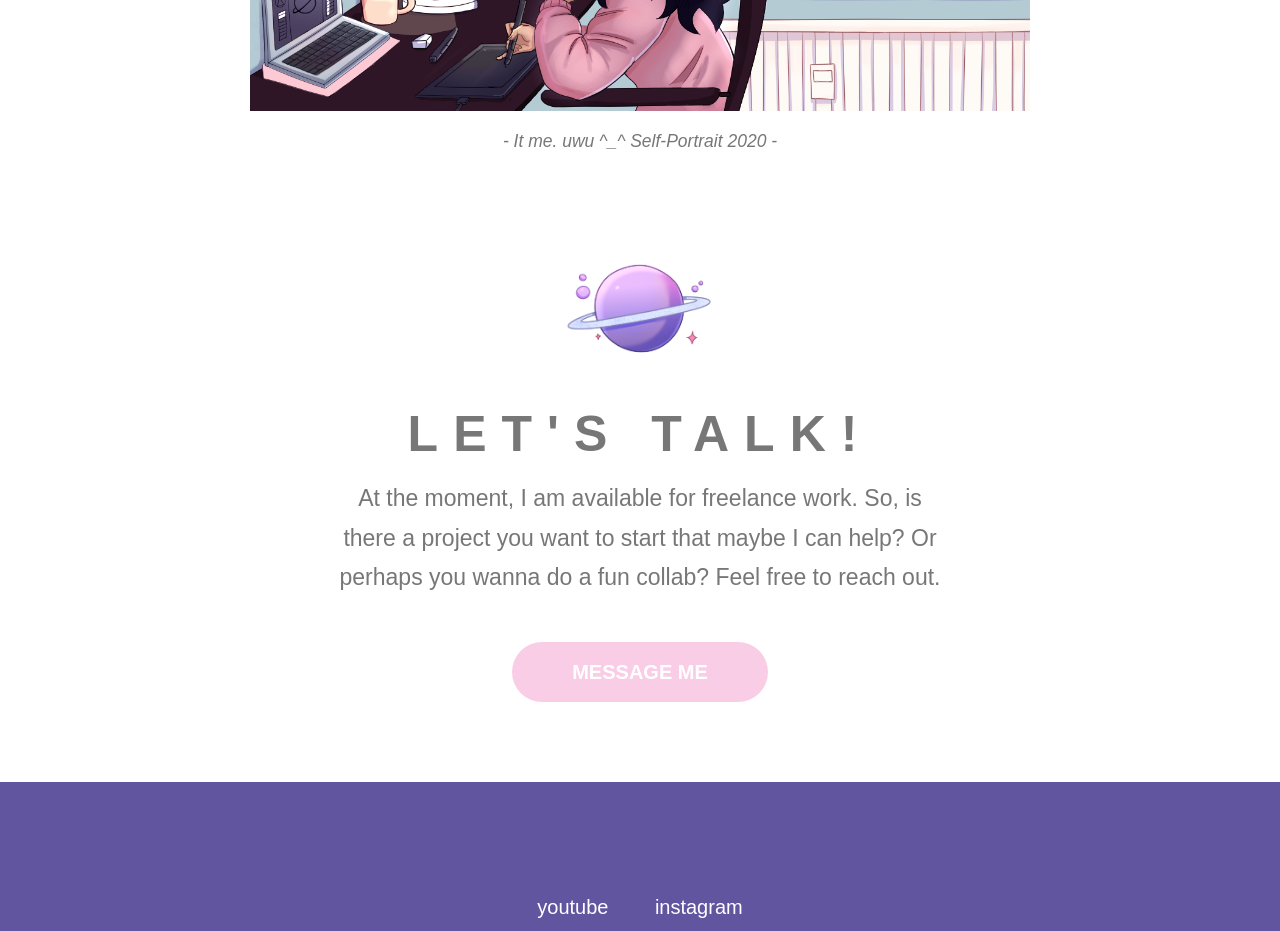
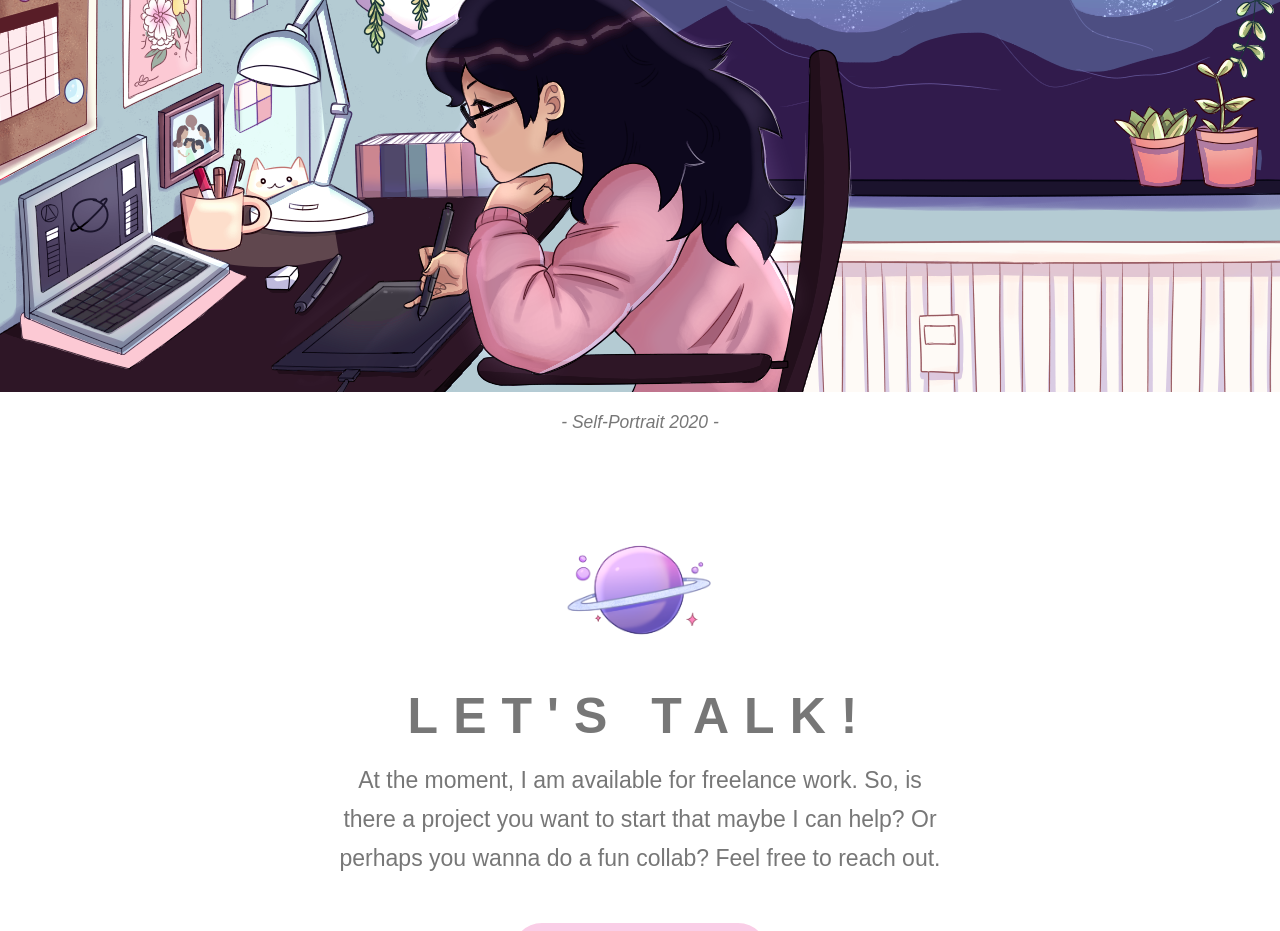
Before and after one commit to beibeiCee/spacesigns, a plain HTML site: page about.html in a window 1280 px wide. Shown: the part 2500-3431 px from the top of the page. Drawn offline with nearby package versions, Linux system fonts and the light colour scheme; a web font is replaced by a local one.

Commit message:
Update about.html

```diff
--- a/about.html
+++ b/about.html
@@ -77,11 +77,10 @@
                     I hope you like my work and thanks for dropping by!
                 </p>
 
-                <img class="alex-room" src="img/self-portrait.png" alt="self-portrait">
-                <h3><em> - It me. uwu ^_^ Self-Portrait 2020 - </em></h3>
-
             </div>
 
+            <img class="alex-room" src="img/self-portrait.png" alt="self-portrait">
+            <h3><em> - Self-Portrait 2020 - </em></h3>
 
         </section>
 
```
